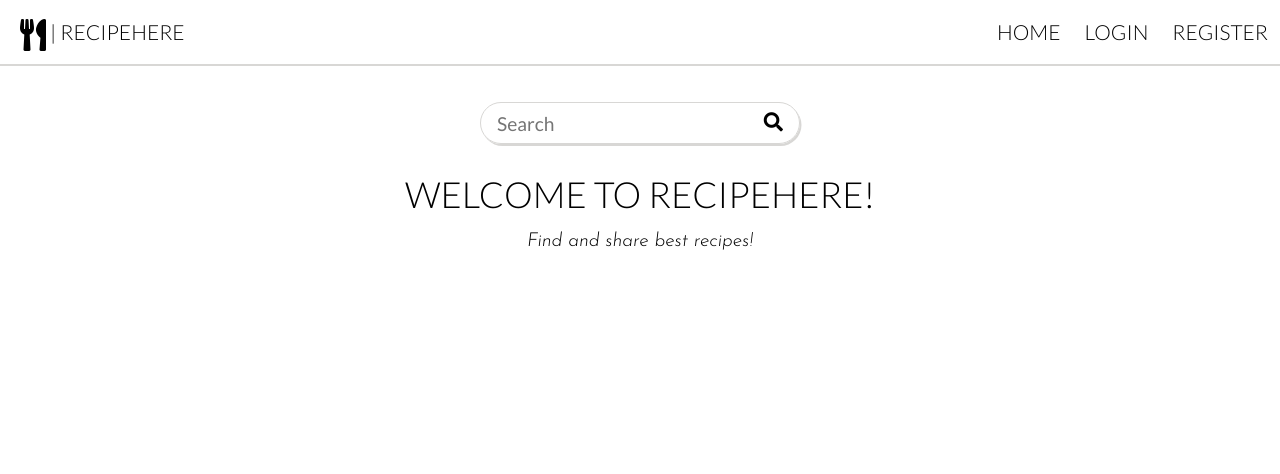
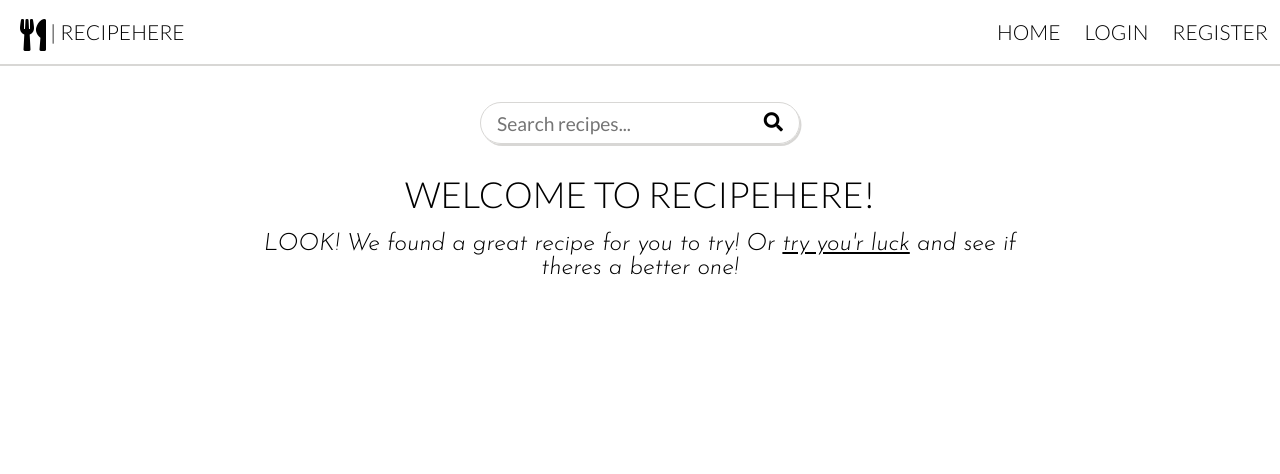
Before and after one commit to pjotrs-osnovskis/recipe-app-ms3-po, a Flask app: page / in a window 1280 px wide. Shown: the top 474 px of the page. Run offline with Flask 2, Linux system fonts and the light colour scheme; data that the repository does not hold is empty; some libraries are stand-ins or nearby versions.

Commit message:
Added random recipe button to home.html, plus minor styling fixes

```diff
--- a/app.py
+++ b/app.py
@@ -64,9 +64,8 @@ def register():
             # https://stackoverflow.com/questions/58940246/flask-flashing-with-html-class
             message = Markup(
                             """
-                            <div class='message-button alert alert-danger alert-dismissible fade show' role='alert'>
+                            <div>
                                 <p>Username already exists</p>
-                                <button type='button' class='btn-close' data-bs-dismiss='alert' aria-label='Close'><span aria-hidden='true'></span></button>
                             </div>
                             """)
             flash(message)
@@ -78,9 +77,8 @@ def register():
         if password1 != password2:
             message = Markup(
                             """
-                            <div class='message-button alert alert-danger alert-dismissible fade show' role='alert'>
+                            <div>
                                 <p>Passwords don't match</p>
-                                <button type='button' class='btn-close' data-bs-dismiss='alert' aria-label='Close'><span aria-hidden='true'></span></button>
                             </div>
                             """)
             flash(message)
@@ -119,9 +117,8 @@ def login():
                 # invalid password
                 message = Markup(
                         """
-                        <div class='message-button alert alert-danger alert-dismissible fade show' role='alert'>
+                        <div>
                             <p>Incorrect Username and/or Password</p>
-                            <button type='button' class='btn-close' data-bs-dismiss='alert' aria-label='Close'><span aria-hidden='true'></span></button>
                         </div>
                         """)
                 flash(message)
@@ -131,10 +128,9 @@ def login():
             # If username does not exist show message
             message = Markup(
                     """
-                    <div class='message-button alert alert-danger alert-dismissible fade show' role='alert'>
-                        <p>Incorrect Username and/or Password</p>
-                        <button type='button' class='btn-close' data-bs-dismiss='alert' aria-label='Close'><span aria-hidden='true'></span></button>
-                    </div>
+                        <div>
+                            <p>Incorrect Username and/or Password</p>
+                        </div>
                     """)
             flash(message)
             return redirect(url_for("login"))
@@ -148,12 +144,9 @@ def logout():
     # remove user from session cookies
     message = Markup(
             """
-            <div class='message-button alert alert-success alert-dismissible fade show' role='alert'>
-                <p>You have been logged out</p>
-                <button type='button' class='btn-close' data-bs-dismiss='alert' aria-label='Close'>
-                    <span aria-hidden='true'></span>
-                </button>
-            </div>
+                <div>
+                    <p>You have been logged out!</p>
+                </div>
             """)
     flash(message)
     session.clear()
--- a/static/css/styles.css
+++ b/static/css/styles.css
@@ -45,14 +45,15 @@ body {
     text-transform: uppercase;
     text-align: center;
     font-size: 2.25rem;
-    margin: 1rem 0;
+    margin: 0 0 1rem 0;
 }
 
 .main-container .subtitle{
     font-family: var(--Josefin);
     text-align: center;
-    font-size: 1.2rem;
-    margin: 0 0 .75rem 0;
+    font-size: 1.5rem;
+    margin: 0 auto 1rem auto;
+    width: 90%;
 }
 
 .main-container .subtitle a{
@@ -210,7 +211,7 @@ button:hover{
 /* Categories general styles */
 .categories-section{
     width: 100%;
-    margin: 0 auto;
+    margin: 0 auto 1rem auto;
 }
 .categories button{
     cursor: pointer;
--- a/static/js/scripts.js
+++ b/static/js/scripts.js
@@ -58,11 +58,11 @@ $("#recipes_home > li").hide();
 // Function for a home page to show a random recipe on landing page
 randomItem();
 
-// $("button").click(function(){
-//     var lastItems = $("#recipes_home > li:visible");
-//     randomItem();
-//     lastItems.hide();
-// });
+$("#randomRecipe").click(function(){
+    var lastItems = $("#recipes_home > li:visible");
+    randomItem();
+    lastItems.hide();
+});
 
 function randomItem(){
     for (var i = 0; i < 1; i++){
--- a/templates/base.html
+++ b/templates/base.html
@@ -40,7 +40,7 @@
             <a class="nav-item" href="{{ url_for('get_ingredients') }}">Admin Panel</a>
             {% endif %}
             <a class="nav-item" href="{{ url_for('profile', username=session.user) }}">
-                {{ session.user.capitalize() }}
+                My profile
             </a>
 
             {% else %}
@@ -62,7 +62,7 @@
         <!-- Search form -->
         <div class="search">
             <form action="{{ url_for('search') }}" method="post">
-                <input name="recipe_search" id="recipe_search" type="text" placeholder="Search">
+                <input name="recipe_search" id="recipe_search" type="text" placeholder="Search recipes...">
                 <button type="submit">
                     <i class="fas fa-search"></i>
                 </button>
--- a/templates/home.html
+++ b/templates/home.html
@@ -23,7 +23,7 @@
 
 <div>
     <h3 class="title">Welcome to recipehere!</h3>
-    <p class="subtitle">Find and share best recipes!</p>
+    <p class="subtitle">LOOK! We found a great recipe for you to try! Or <a href="#" id="randomRecipe">try you'r luck</a> and see if theres a better one!</p>
 </div>
 
 <ul id="recipes_home">
@@ -62,7 +62,7 @@
                         <ul>
                             {% for i in recipe.ingredients %}
                             <li>
-                                <p>{{ i.ingredient_qty }} {{ i.ingredient_unit }} of {{ i.ingredient_name }}</p>
+                                <p>{{ i.ingredient_qty }} {{ i.ingredient_unit }} of {{ i.ingredient_name|lower }}</p>
                             </li>
                             {% endfor %}
                         </ul>
--- a/templates/search_results.html
+++ b/templates/search_results.html
@@ -40,7 +40,7 @@
                         <ul>
                             {% for i in recipe.ingredients %}
                             <li>
-                                <p>{{ i.ingredient_qty }} {{ i.ingredient_unit }} of {{ i.ingredient_name }}</p>
+                                <p>{{ i.ingredient_qty }} {{ i.ingredient_unit }} of {{ i.ingredient_name|lower }}</p>
                             </li>
                             {% endfor %}
 
```
